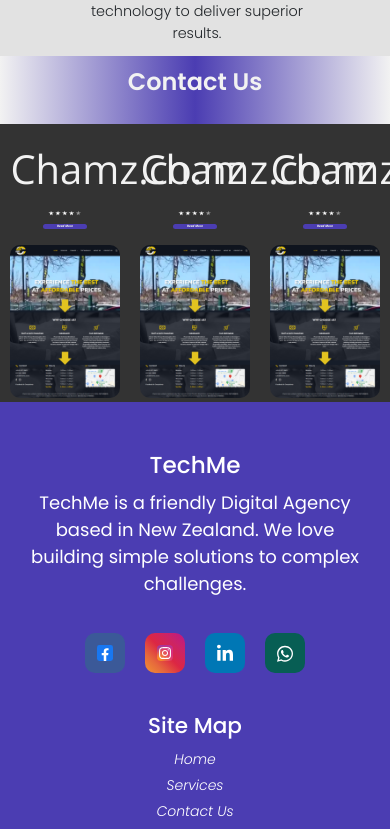
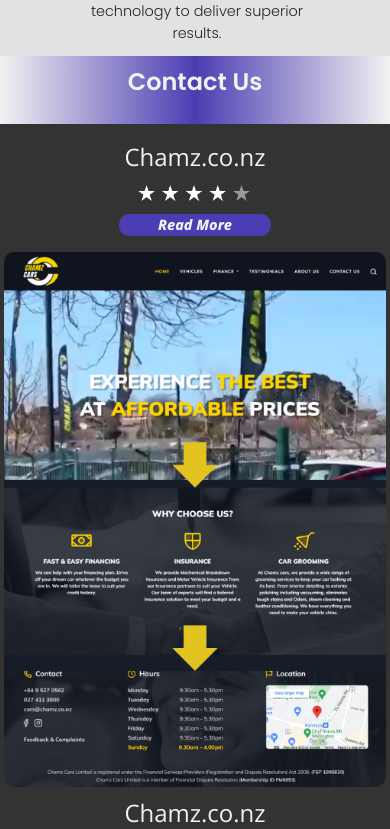
Before and after one commit to baayesh/TechMe, a React (Create React App) app: page / in a window 390 px wide. Shown: the part 2728-3557 px from the top of the page. Built offline with nearby package versions, Linux system fonts and the light colour scheme; a web font is replaced by a local one.

Commit message:
Make customer reviews responsive

```diff
--- a/src/pages/Home/Customer Reviews/CustomerReviews.css
+++ b/src/pages/Home/Customer Reviews/CustomerReviews.css
@@ -25,12 +25,11 @@
 .hm-customer-reviews-title {
   font-family: "Open sans", sans-serif;
   font-weight: 200;
-  font-size: 2.5rem;
+  font-size: 2.5em;
   color: #f2f2f2;
 }
 
-.hm-customer-reviews-stars {
-}
+
 .hm-customer-reviews-stars img {
   max-width: 35%;
   padding-bottom: 1%;
@@ -42,7 +41,7 @@
 .hm-customer-reviews-stars p {
   font-family: "Open Sans", sans-serif;
   font-style: italic;
-  font-size: 0.8vw;
+  font-size: 1.5em;
   font-weight: 750;
   color: #f2f2f2;
   margin-top: 1%;
@@ -67,3 +66,43 @@
   width: 100%;
   border-radius: 10px;
 }
+
+@media(max-width:1200px) {
+
+}
+
+@media(max-width:992px) {
+  .hm-customer-reviews-title {
+    font-size: 2em;
+  }
+
+  .hm-customer-reviews-stars p{
+    font-size: 0.9em;
+  }
+
+}
+
+@media(max-width:768px) {
+  .hm-customer-reviews-title {
+    font-size: 1.5em;
+  }
+
+
+
+}
+
+@media(max-width:552px) {
+  .hm-customer-reviews-background{
+    flex-direction: column;
+    align-items: center;
+  }
+
+  .hm-customer-reviews-card{
+    width: 100%;
+    margin-left: 5em;
+    margin-right: 5em;
+  }
+
+
+
+}
```
